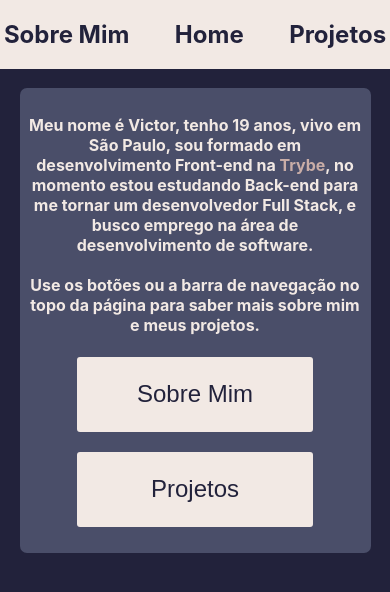
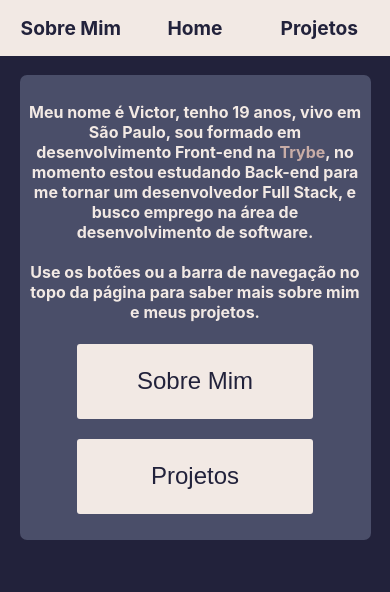
Before and after one commit to VictorDizne/portifolio, a React (Create React App) app: page /PT-BR in a window 390 px wide. Shown: the top 592 px of the page. Built offline with nearby package versions, Linux system fonts and the light colour scheme.

Commit message:
Finalmente acaba as midia queries

```diff
--- a/src/App.css
+++ b/src/App.css
@@ -41,8 +41,16 @@
     display: flex;
     flex-direction: row;
     align-items: center;
-    justify-content: space-between;
+    justify-content: space-evenly;
     max-height: 10%;
+  }
+
+  .navbar-container div {
+    width: 30%;
+  }
+
+  .navbar-container h2 {
+    font-size: 1.2em;
   }
 
   .navbar-text:hover {
--- a/src/Components/Navbar.js
+++ b/src/Components/Navbar.js
@@ -45,13 +45,19 @@
   if (screen.width < 1024) {
     return (
       <div className="navbar-container">
+        <div>
           <h2  onClick={() => handleClick(availableLinks[0])} className="navbar-text">
             {availableLinks[0]}
           </h2>
+        </div>
+        <div>
           <h2 className="navbar-text">{availableLinks[2]}</h2>
+        </div>
+        <div>
           <h2 onClick={() => handleClick(availableLinks[1])} className="navbar-text">
             {availableLinks[1]}
           </h2>
+        </div>
           {/* <img
             onClick={ handleLogOff }
             className="LogoffImg"
```
